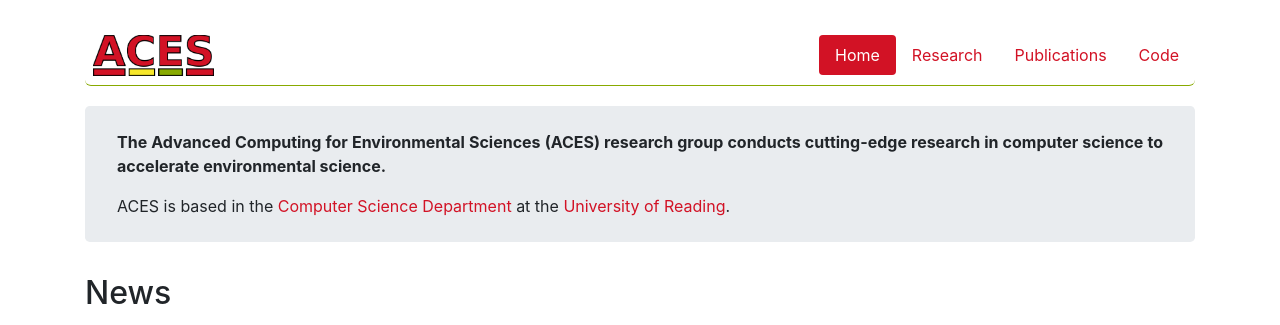
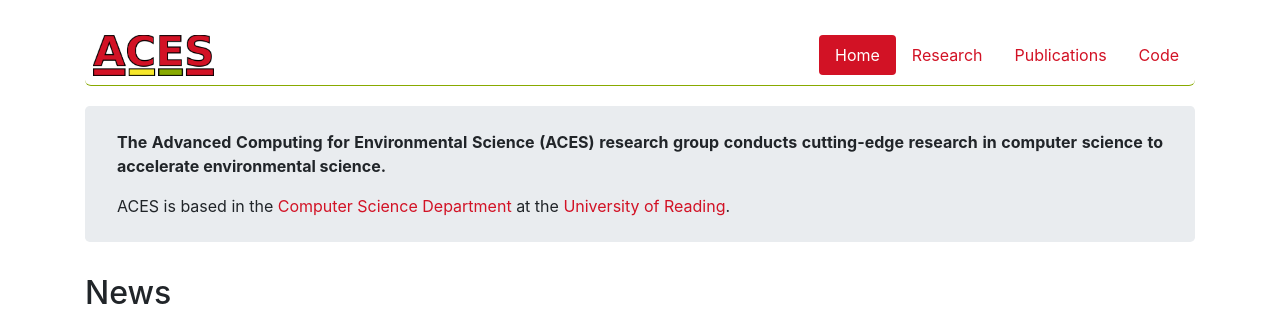
Before and after one commit to uor-aces/uor-aces.github.io, a Jekyll site: the page built from index.html, in a window 1280 px wide and 900 px high. Shown: the top 325 px of the window. Built offline with Jekyll 4.4.1, drawn with Linux system fonts in a browser that asks for light colours; some of the changed text lies outside the part shown.

```diff
--- a/_config.yml
+++ b/_config.yml
@@ -1,5 +1,5 @@
-name: Advanced Computing for Environmental Sciences
-url: http://awesome.example.edu
+name: Advanced Computing for Environmental Science
+url: http://uor-aces.github.org
 
 exclude: [bibble, README.md, Makefile, screenshot.png]
 
@@ -27,8 +27,8 @@ roles:
     name: Collaborators
 
 footer_description: >
- Advanced Computing for Environmental Sciences
- (<a href="http://www.reading.ac.uk/smpcs-home.aspx">University of Reading, School of Mathematics and Computer Science </a>)
+ Advanced Computing for Environmental Science
+ (<a href="http://www.reading.ac.uk/smpcs-home.aspx">University of Reading - School of Mathematical, Physical and Computational Sciences </a>)
 
 # Number of news stories on the front page.
 front_page_news: 6
--- a/index.html
+++ b/index.html
@@ -23,7 +23,7 @@ role-tables:
 <div class="jumbotron">
   <p>
     <b>
-    The Advanced Computing for Environmental Sciences (ACES) research group conducts cutting-edge research in computer science to accelerate environmental science.
+    The Advanced Computing for Environmental Science (ACES) research group conducts cutting-edge research in computer science to accelerate environmental science.
     </b>
   </p>
   <p>
```
